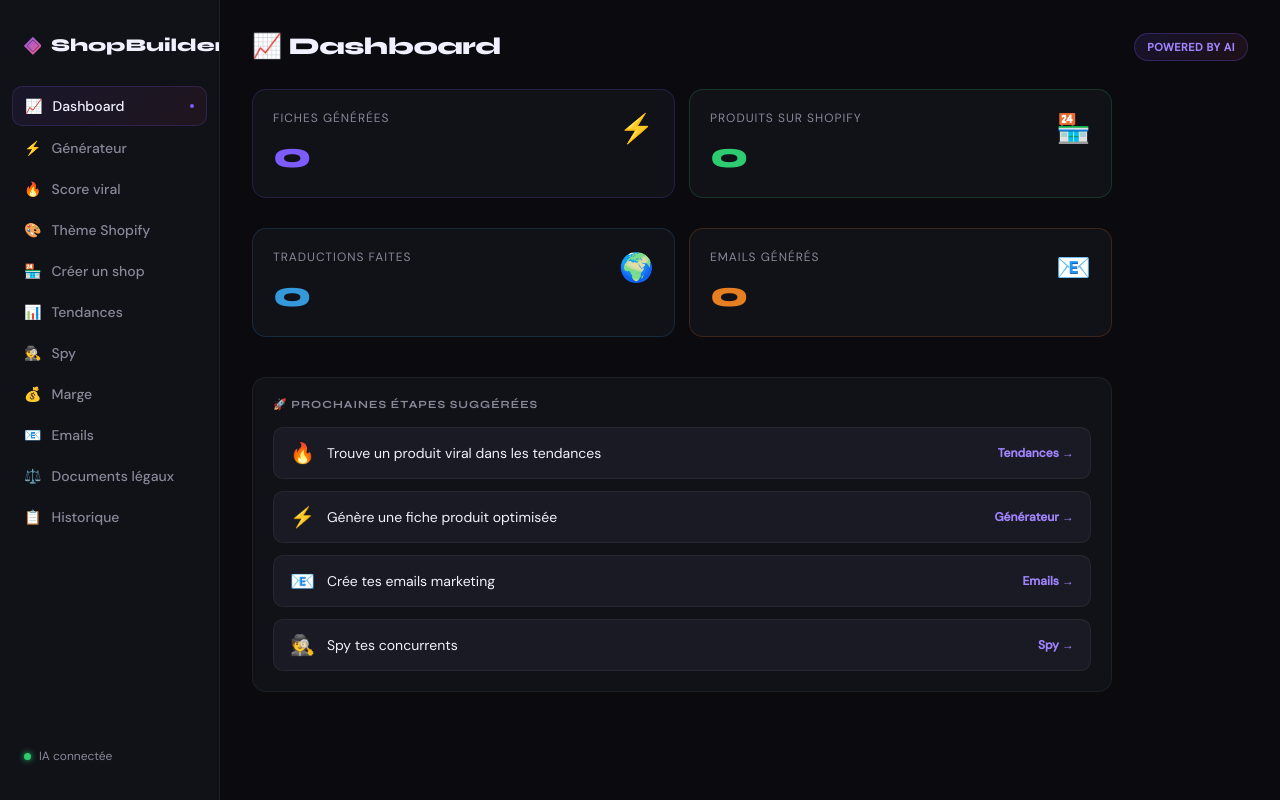
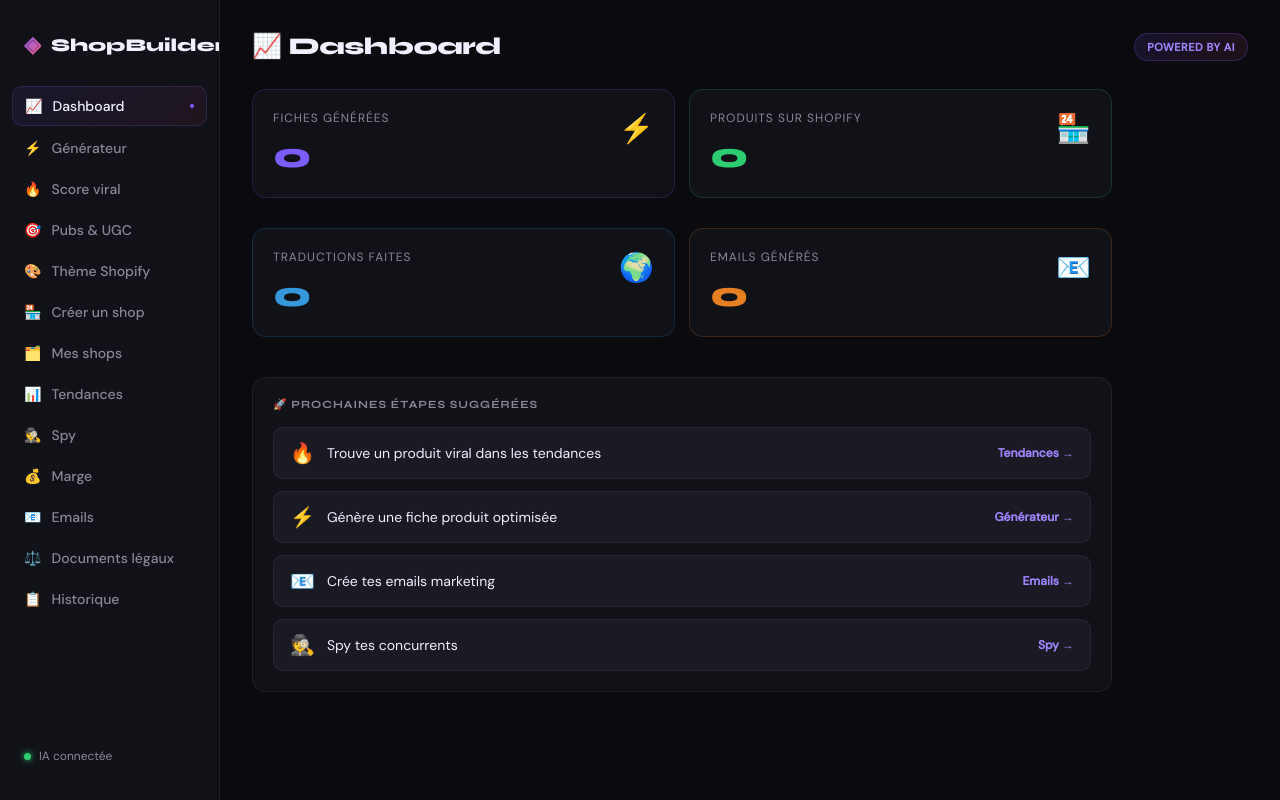
Before and after one commit to rayan1609/shopbuilder, a Next.js app: page / in a window 1280 px wide. Built offline with nearby package versions, Linux system fonts and the light colour scheme.

Commit message:
Update index.js

```diff
--- a/pages/index.js
+++ b/pages/index.js
@@ -11,6 +11,8 @@ import Dashboard from '../components/Dashboard'
 import ThemeGenerator from '../components/ThemeGenerator'
 import LegalGenerator from '../components/LegalGenerator'
 import ViralScore from '../components/ViralScore'
+import AdAnalyzer from '../components/AdAnalyzer'
+import MultiShop from '../components/MultiShop'
 
 export default function Home() {
   const [activeTab, setActiveTab] = useState('dashboard')
@@ -20,8 +22,10 @@ export default function Home() {
     { id: 'dashboard', label: 'Dashboard', icon: '📈' },
     { id: 'generator', label: 'Générateur', icon: '⚡' },
     { id: 'viral', label: 'Score viral', icon: '🔥' },
+    { id: 'ads', label: 'Pubs & UGC', icon: '🎯' },
     { id: 'theme', label: 'Thème Shopify', icon: '🎨' },
     { id: 'shop', label: 'Créer un shop', icon: '🏪' },
+    { id: 'shops', label: 'Mes shops', icon: '🗂️' },
     { id: 'trends', label: 'Tendances', icon: '📊' },
     { id: 'spy', label: 'Spy', icon: '🕵️' },
     { id: 'margin', label: 'Marge', icon: '💰' },
@@ -87,8 +91,10 @@ export default function Home() {
             {activeTab === 'dashboard' && <Dashboard />}
             {activeTab === 'generator' && <ProductGenerator />}
             {activeTab === 'viral' && <ViralScore />}
+            {activeTab === 'ads' && <AdAnalyzer />}
             {activeTab === 'theme' && <ThemeGenerator />}
             {activeTab === 'shop' && <ShopCreator />}
+            {activeTab === 'shops' && <MultiShop />}
             {activeTab === 'trends' && <TrendFinder />}
             {activeTab === 'spy' && <SpyTool />}
             {activeTab === 'margin' && <MarginCalculator />}
```
